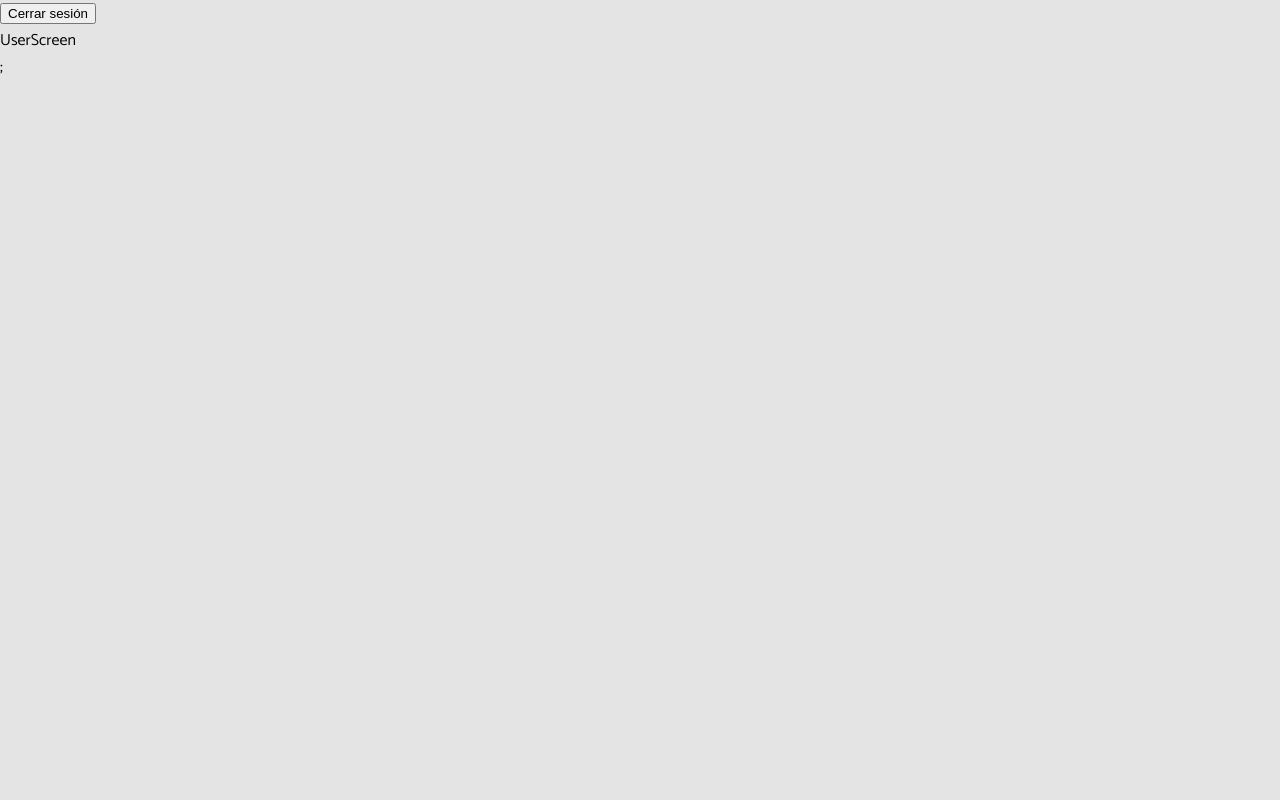
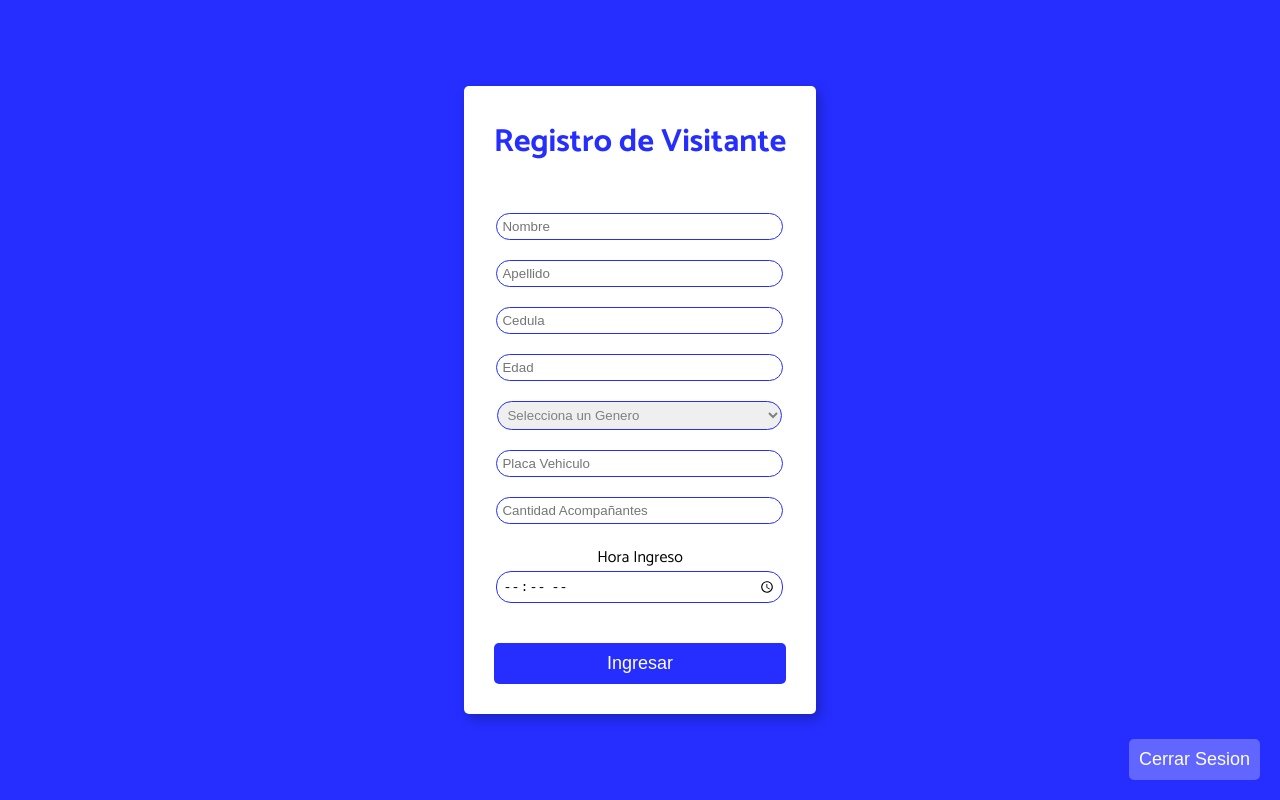
Before and after one commit to AGuardiola20/safegate-project-react, a React (Vite) app: page /user in a window 1280 px wide. Built offline with nearby package versions, Linux system fonts and the light colour scheme; sample sign-in values are in the browser's storage.

Commit message:
add: userScreen

```diff
--- a/src/components/UserForm/UserForm.module.css
+++ b/src/components/UserForm/UserForm.module.css
@@ -64,14 +64,6 @@
   outline: none;
 }
 
-.submitContainer {
-  display: flex;
-  flex-direction: column;
-  align-items: center;
-  justify-content: center;
-  margin-top: 35px;
-}
-
 .submitInput {
   border-radius: 15px;
   padding: 5px;
--- a/src/components/UserForm/UserForm.tsx
+++ b/src/components/UserForm/UserForm.tsx
@@ -1,5 +1,6 @@
 import React, { useState } from "react";
 import styles from "./UserForm.module.css";
+import { Btn } from "../Btn/Btn";
 
 const UserForm = () => {
   const [formData, setFormData] = useState({
@@ -23,12 +24,14 @@ const UserForm = () => {
     }));
   };
 
-  const handleSubmit = (e: React.FormEvent) => {
-    e.preventDefault();
+  const handleSubmit = (e?: React.FormEvent) => {
+    if (e) e.preventDefault();
+
     if (Object.values(formData).some((field) => field === "")) {
       alert("Por favor, complete todos los campos.");
       return;
     }
+
     console.log("Datos del formulario:", formData);
     cleanInputs();
   };
@@ -123,7 +126,7 @@ const UserForm = () => {
           value={formData.checkInTime}
           onChange={handleChange}
         />
-        <div className={styles.submitContainer}></div>
+        <Btn text="Ingresar" isPrimary onClick={() => handleSubmit()} />
       </form>
     </div>
   );
--- a/src/main.css
+++ b/src/main.css
@@ -3,7 +3,10 @@
 body {
   font-family: var(--font-family);
   background-color: var(--bg-light);
+  height: 100%;
+  margin: 0;
 }
+
 h1,
 h2,
 h3,
--- a/src/screens/LoginScreen/LoginScreen.module.css
+++ b/src/screens/LoginScreen/LoginScreen.module.css
@@ -1,10 +1,4 @@
 @import "../../global-variables.css";
-
-html,
-body {
-  height: 100%;
-  margin: 0;
-}
 
 .container {
   display: flex;
--- a/src/screens/UserScreen/UserScreen.module.css
+++ b/src/screens/UserScreen/UserScreen.module.css
@@ -0,0 +1,24 @@
+@import "../../global-variables.css";
+
+.container {
+  display: flex;
+  background-color: var(--primary-color);
+  height: 100vh;
+  width: 100%;
+  overflow: hidden;
+  justify-content: center;
+  align-items: center;
+  position: relative;
+}
+
+.userFormContainer {
+  display: flex;
+  justify-content: center;
+  align-items: center;
+}
+
+.logoutContainer {
+  position: absolute;
+  bottom: 20px;
+  right: 20px;
+}
--- a/src/screens/UserScreen/UserScreen.tsx
+++ b/src/screens/UserScreen/UserScreen.tsx
@@ -1,3 +1,5 @@
+import { Btn } from "../../components/Btn/Btn";
+import UserForm from "../../components/UserForm/UserForm";
 import { useAuth } from "../../hooks/useAuth";
 import styles from "./UserScreen.module.css";
 
@@ -5,9 +7,13 @@ export const UserScreen = () => {
   const { logout, isAuthenticated } = useAuth();
 
   return (
-    <>
-      <button onClick={logout}>Cerrar sesión</button>
-      <div>UserScreen</div>;
-    </>
+    <div className={styles.container}>
+      <div className={styles.userFormContainer}>
+        <UserForm />
+      </div>
+      <div className={styles.logoutContainer}>
+        <Btn text="Cerrar Sesion" isPrimary={false} onClick={logout} />
+      </div>
+    </div>
   );
 };
```
